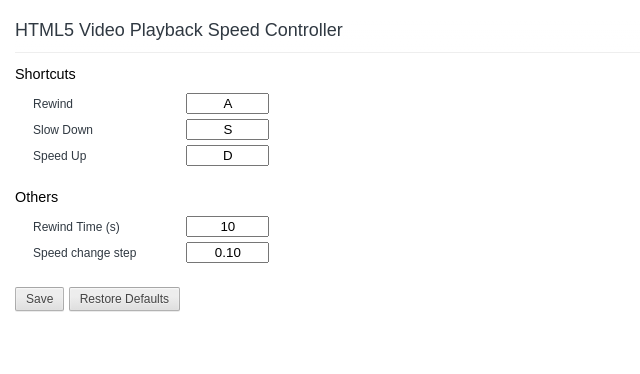
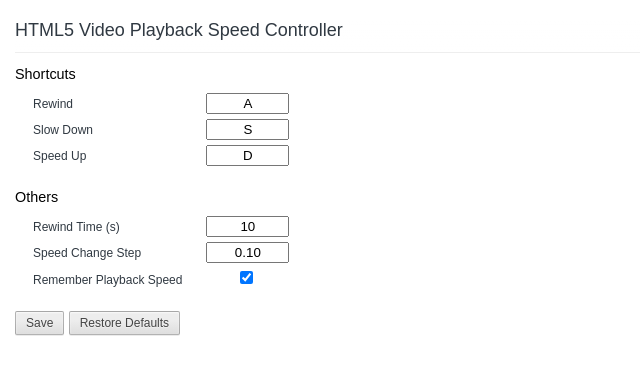
Before and after one commit to igrigorik/videospeed, a browser extension: page options.html in a window 1280 px wide. Both pictures are taken after a click on the button "Save". Shown: the whole page, without its empty margins (0-640 px from the left). Drawn offline with Linux system fonts and the light colour scheme.

Commit message:
Added "Remember Playback Speed" option
Option to control the use of the last video's playback speed for a newly
loaded video

```diff
--- a/options.css
+++ b/options.css
@@ -80,7 +80,11 @@ input[type="text"] {
 
 label {
     display: inline-block;
-    width: 150px;
+    width: 170px;
+}
+
+label[for=rememberSpeed] {
+  width: 200px;
 }
 
 #status {
--- a/options.html
+++ b/options.html
@@ -32,8 +32,12 @@
                 <input id="rewindTime" type="text" value=""/>
             </div>
             <div class="row">
-                <label for="speedStep">Speed change step</label>
+                <label for="speedStep">Speed Change Step</label>
                 <input id="speedStep" type="text" value=""/>
+            </div>
+            <div class="row">
+                <label for="rememberSpeed">Remember Playback Speed</label>
+                <input id="rememberSpeed" type="checkbox"/>
             </div>
         </section>
 
--- a/options.js
+++ b/options.js
@@ -36,6 +36,7 @@ function save_options() {
   var rewindKeyCode = document.getElementById('rewindKeyInput').keyCode;
   var slowerKeyCode = document.getElementById('slowerKeyInput').keyCode;
   var fasterKeyCode = document.getElementById('fasterKeyInput').keyCode;
+  var rememberSpeed = document.getElementById('rememberSpeed').checked;
 
   speedStep     = isNaN(speedStep) ? 0.1 : Number(speedStep);
   rewindTime    = isNaN(rewindTime) ? 10 : Number(rewindTime);
@@ -48,7 +49,8 @@ function save_options() {
     rewindTime:     rewindTime,
     rewindKeyCode:  rewindKeyCode,
     slowerKeyCode:  slowerKeyCode,
-    fasterKeyCode:  fasterKeyCode
+    fasterKeyCode:  fasterKeyCode,
+    rememberSpeed: rememberSpeed
   }, function() {
     // Update status to let user know options were saved.
     var status = document.getElementById('status');
@@ -66,13 +68,15 @@ function restore_options() {
     rewindTime: 10,
     rewindKeyCode: 65,
     slowerKeyCode: 83,
-    fasterKeyCode: 68
+    fasterKeyCode: 68,
+    rememberSpeed: true
   }, function(storage) {
     document.getElementById('speedStep').value = storage.speedStep.toFixed(2);
     document.getElementById('rewindTime').value = storage.rewindTime;
     updateShortcutInputText('rewindKeyInput', storage.rewindKeyCode);
     updateShortcutInputText('slowerKeyInput', storage.slowerKeyCode);
     updateShortcutInputText('fasterKeyInput', storage.fasterKeyCode);
+    document.getElementById('rememberSpeed').checked = storage.rememberSpeed;
   });
 }
 
```
Also changed, not shown: inject.js (+5 -2 lines).
